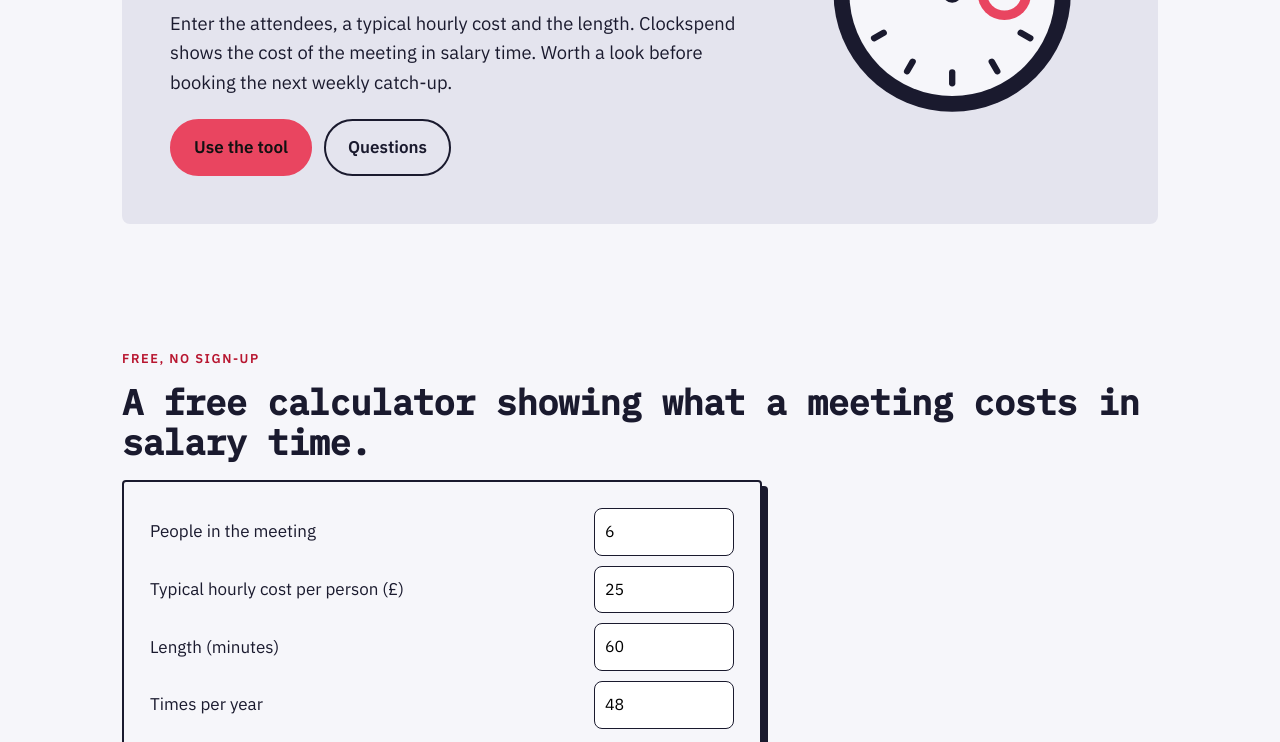
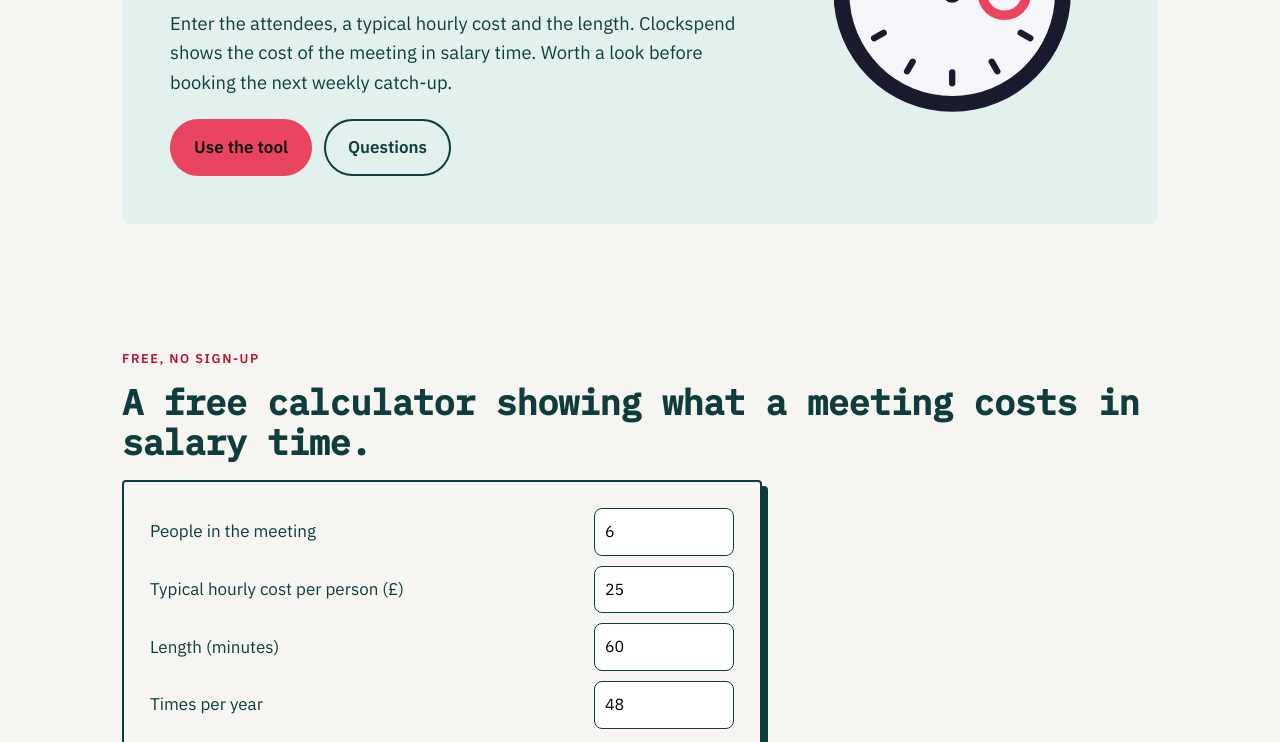
Before and after one commit to evanturner557-del/clockspend, a plain HTML site: page index.html in a window 1280 px wide. Shown: the part 356-1098 px from the top of the page. Drawn offline with Linux system fonts and the light colour scheme.

Commit message:
Publish site 2026-11-09 07:28 GMT

```diff
--- a/assets/site.css
+++ b/assets/site.css
@@ -1,7 +1,7 @@
 @font-face{font-family:'IBM Plex Mono';font-weight:500;font-style:normal;font-display:swap;src:url(fonts/ibm-plex-mono-latin-500-normal.woff2) format('woff2')}
 @font-face{font-family:'IBM Plex Sans';font-weight:400;font-style:normal;font-display:swap;src:url(fonts/ibm-plex-sans-latin-400-normal.woff2) format('woff2')}
 @font-face{font-family:'IBM Plex Sans';font-weight:600;font-style:normal;font-display:swap;src:url(fonts/ibm-plex-sans-latin-600-normal.woff2) format('woff2')}
-:root{--ink:#1A1A2E;--paper:#F6F6FA;--acc:#E94560;--acc-text:#B81630;--on-acc:#111111;--acc-btn:#E94560;--soft:#E4E4EE;--on-ink:#F6F6FA;--r:4px;--br:999px;--head:'IBM Plex Mono', ui-monospace, monospace;--body:'IBM Plex Sans', system-ui, sans-serif}
+:root{--ink:#0F3D3E;--paper:#F7F5F2;--acc:#E94560;--acc-text:#B81630;--on-acc:#111111;--acc-btn:#E94560;--soft:#E3F1EE;--on-ink:#F7F5F2;--r:4px;--br:999px;--head:'IBM Plex Mono', ui-monospace, monospace;--body:'IBM Plex Sans', system-ui, sans-serif}
 *,*::before,*::after{box-sizing:border-box}html{scroll-behavior:smooth}@media (prefers-reduced-motion:reduce){html{scroll-behavior:auto}*{transition:none!important}}
 body{margin:0;font-family:var(--body);color:var(--ink);background:var(--paper);line-height:1.6;font-size:17px;-webkit-font-smoothing:antialiased}
 h1,h2,h3{font-family:var(--head);line-height:1.15;margin:0 0 .5em;letter-spacing:-.01em}h1{font-size:clamp(2.1rem,5vw,3.6rem)}h2{font-size:clamp(1.5rem,3vw,2.2rem)}h3{font-size:1.15rem}
@@ -33,7 +33,6 @@
 .check h3{margin-top:18px}.check label{display:flex;gap:10px;align-items:flex-start;padding:6px 0}.check input{width:20px;height:20px;accent-color:var(--acc)}
 .legal{max-width:760px}.legal h2{font-size:1.3rem;margin-top:1.6em}
 .hero .wrap>.inner{background:var(--soft);border-radius:calc(var(--r)*2);padding:48px;display:grid;grid-template-columns:1.3fr .7fr;gap:36px;align-items:center}@media(max-width:800px){.hero .wrap>.inner{grid-template-columns:1fr;padding:28px}}.tint{background:transparent}.tint .wrap{background:var(--soft);border-radius:calc(var(--r)*2);padding:40px 28px}
-/* polish 2026-11-08 */
 .mt{margin-top:18px}
 .tool{box-shadow:6px 6px 0 var(--ink)}
 .tool input[type=number],.tool input,.tool select{font-size:16px;min-height:44px}
```
Also changed, not shown: 1 other file.
